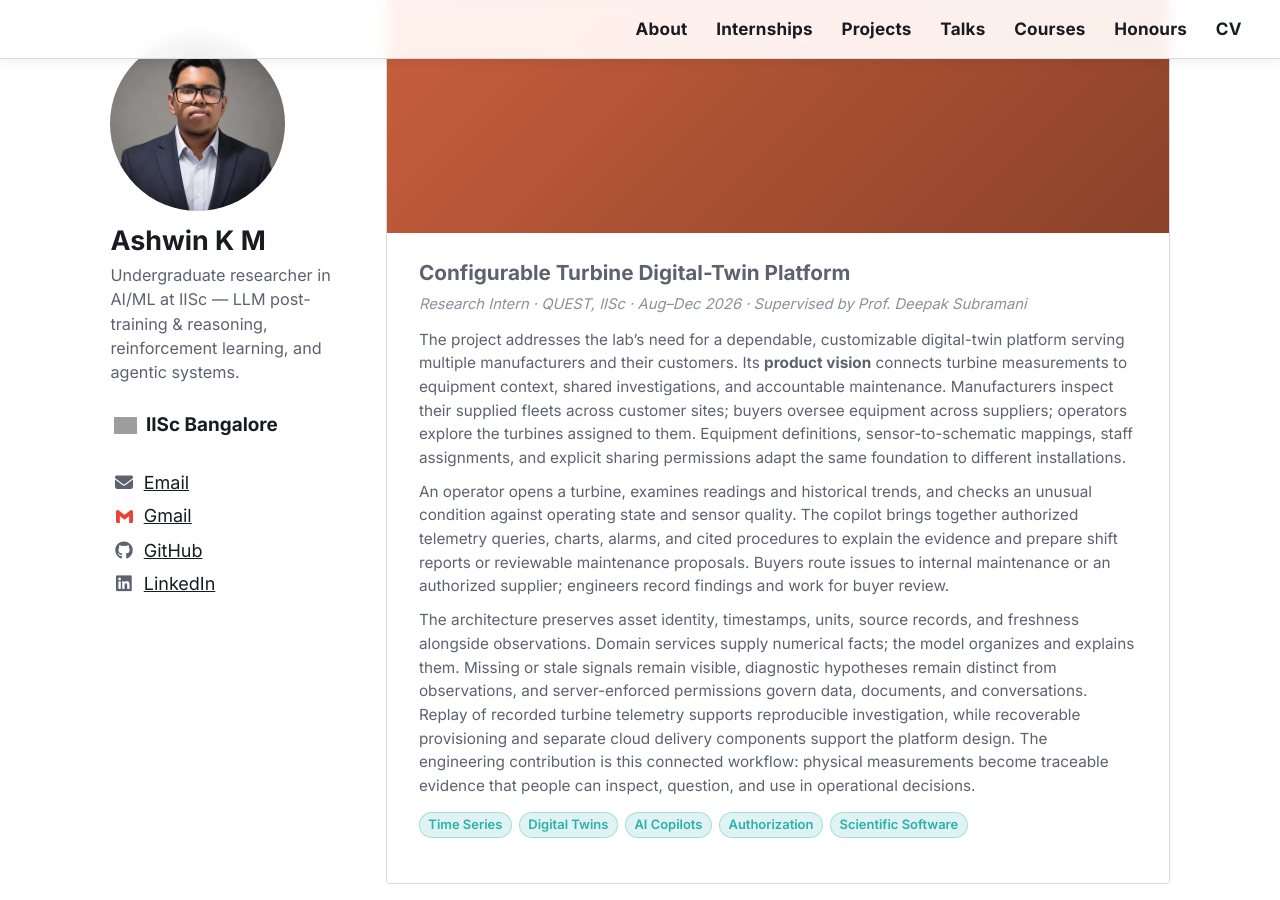
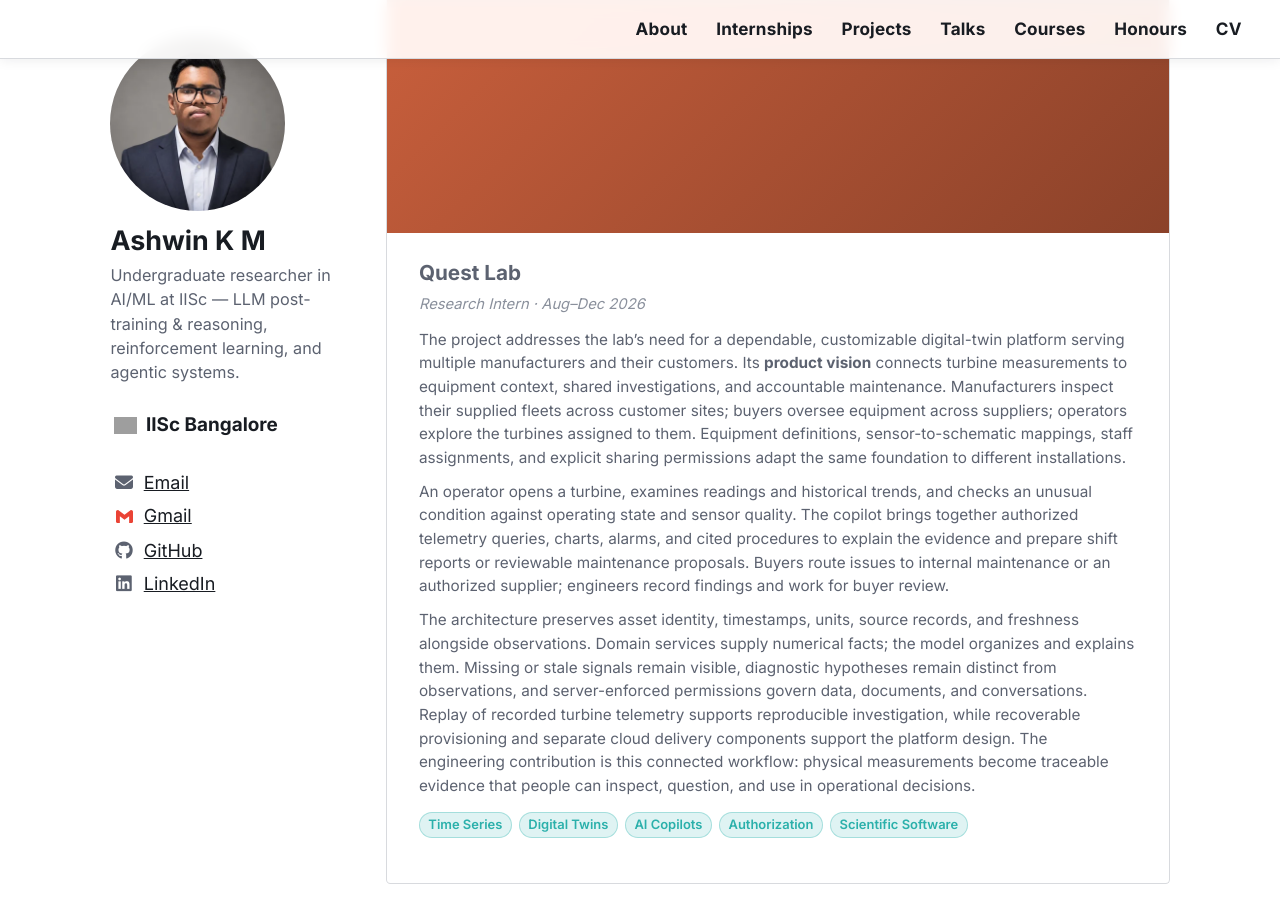
Before and after one commit to AshwinKM103/ashwinkm103.github.io, a Jekyll site: the page built from _pages/internships.html, in a window 1280 px wide and 900 px high, scrolled down 1494 px. Built offline with Jekyll 4.4.1, drawn with Linux system fonts in a browser that asks for light colours; grey boxes are pictures that could not be loaded.

Commit message:
Simplify Quest Lab heading and standardize CV subtitle sizes

```diff
--- a/_data/experience.yml
+++ b/_data/experience.yml
@@ -1,7 +1,7 @@
 # Work experience shown on the About page (rendered by _includes/work-experience.html).
 # Leave `end` blank for a current role (renders a green "Present"). `logo` optional
 # (path under /images/…); falls back to a monogram tile.
-- company: "QUEST, IISc"
+- company: "Quest Lab"
   role: "Research Intern"
   start: "Aug 2026"
   end: "Dec 2026"
```
Also changed, not shown: _portfolio/selective-memory.md (+1 -1 lines), _portfolio/turbine-digital-twin.md (+2 -2 lines), 1 other file.
